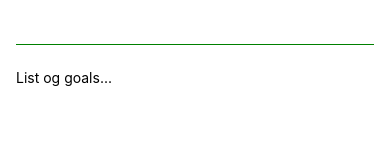
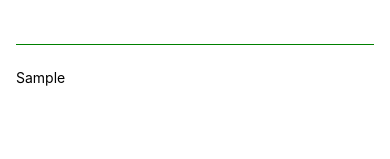
Before and after one commit to nicywi/GoalsAppRN, a React Native app in the folder ReactNativeProject1/: screen / in a window 390 px wide. Both pictures are taken after typing "Sample" into the empty fields and a click on the button "ADD GOAL". Shown: the part 134-293 px from the top of the page. Built offline with nearby package versions, Linux system fonts and the light colour scheme.

Commit message:
added goal to list funct

```diff
--- a/ReactNativeProject1/App.js
+++ b/ReactNativeProject1/App.js
@@ -6,12 +6,16 @@
 export default function App() {
 
   const [enteredGoalText, setEnteredGoalText] = useState('');
+  const [courseGoals, setCourseGoals] = useState([]);
 
   function goalInputHandler(enteredText){
     setEnteredGoalText(enteredText);
   }
   function addGoalHandler(){
-  console.log(enteredGoalText);
+  setCourseGoals((currentCourseGoals) => [
+    ...currentCourseGoals,
+    enteredGoalText,
+  ]);
   }
 
   return (
@@ -23,7 +27,7 @@
         <Button title="Add Goal" onPress={addGoalHandler}/>
       </View>
       <View style={styles.goalsContainer}>
-        <Text>List og goals...</Text>
+        {courseGoals.map((goal) => <Text key={goal}>{goal}</Text>)}
       </View>
     </View>
   );
```
